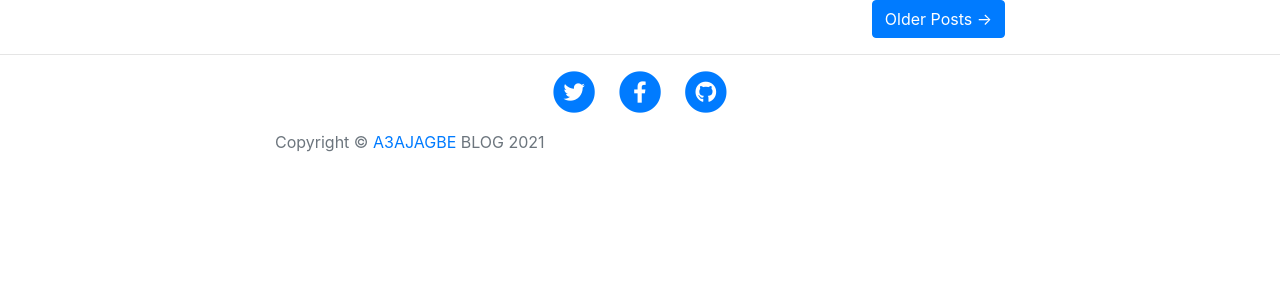
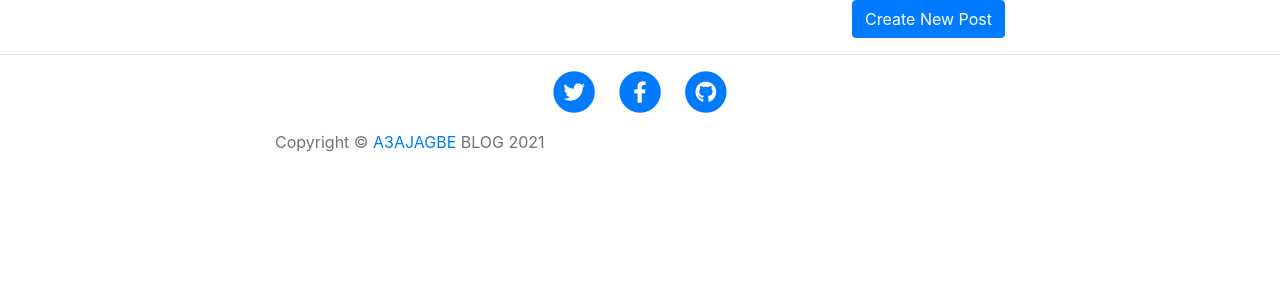
Before and after one commit to A3AJAGBE/RESTful_Blog, a Flask app: page / in a window 1280 px wide. Shown: the part 80-380 px from the top of the page. Run offline with Flask 2, Linux system fonts and the light colour scheme; some libraries are stand-ins or nearby versions.

Commit message:
Add new post href

```diff
--- a/templates/index.html
+++ b/templates/index.html
@@ -37,9 +37,9 @@
 <!--        <hr>-->
 <!--        {% endfor %}-->
 
-        <!-- Pager -->
+        <!-- New Post -->
         <div class="clearfix">
-          <a class="btn btn-primary float-right" href="#">Older Posts &rarr;</a>
+          <a class="btn btn-primary float-right" href="{{ url_for('new_post') }}">Create New Post</a>
         </div>
       </div>
     </div>
```
